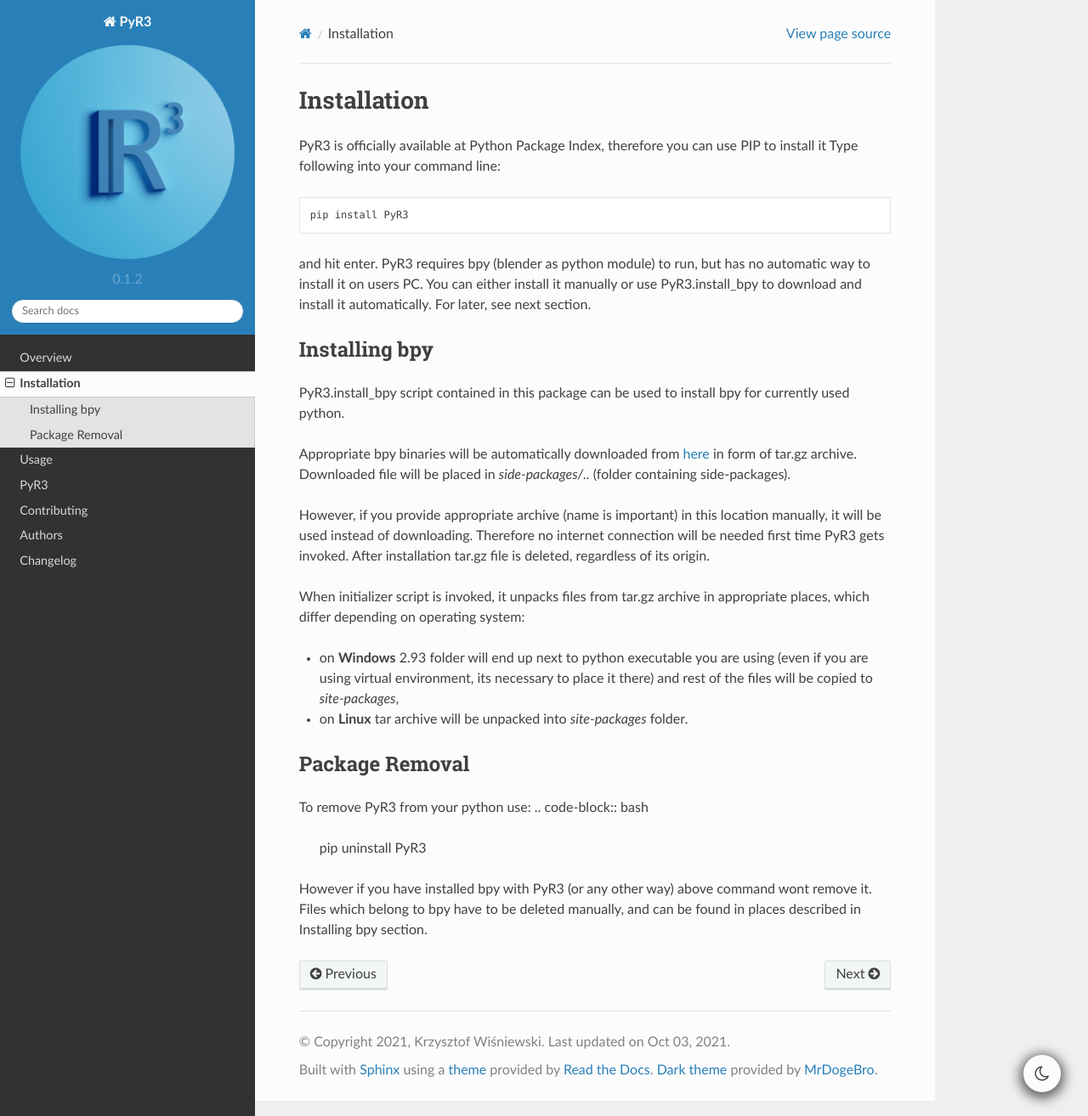
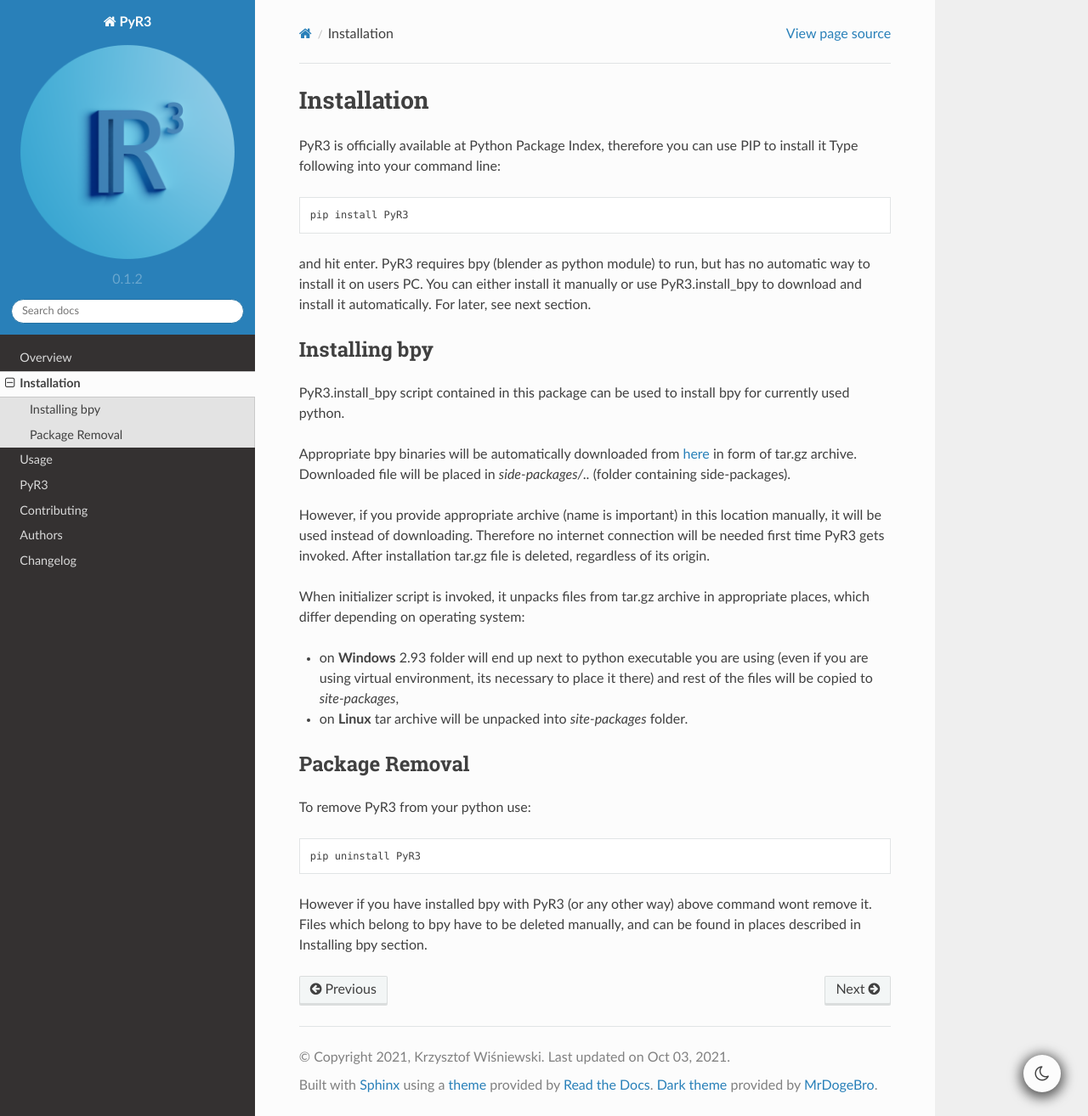
Before and after one commit to Argmaster/PyR3, a Sphinx documentation site: the page built from docs/installation.rst, in a window 1280 px wide and 1314 px high. Shown: the whole window at 85% size. Built offline with Sphinx 7.4.7 and the Read the Docs theme 2.0.0, drawn with Linux system fonts in a browser that asks for light colours; some of the changed lines change nothing that is shown.

```diff
--- a/docs/installation.rst
+++ b/docs/installation.rst
@@ -33,8 +33,7 @@
 Package Removal
 ===============
 
-To remove PyR3 from your python use:
-.. code-block:: bash
+To remove PyR3 from your python use::
 
     pip uninstall PyR3
 
--- a/docs/reference/PyR3.rst
+++ b/docs/reference/PyR3.rst
@@ -14,18 +14,10 @@
 Submodules
 ----------
 
-PyR3.bpy module
----------------
+PyR3.install\_bpy module
+------------------------
 
-.. automodule:: PyR3.bpy
-   :members:
-   :undoc-members:
-   :show-inheritance:
-
-PyR3.unpack module
-------------------
-
-.. automodule:: PyR3.unpack
+.. automodule:: PyR3.install_bpy
    :members:
    :undoc-members:
    :show-inheritance:
--- a/docs/reference/PyR3.shortcut.rst
+++ b/docs/reference/PyR3.shortcut.rst
@@ -24,6 +24,14 @@
 -----------------------
 
 .. automodule:: PyR3.shortcut.io
+   :members:
+   :undoc-members:
+   :show-inheritance:
+
+PyR3.shortcut.material module
+-----------------------------
+
+.. automodule:: PyR3.shortcut.material
    :members:
    :undoc-members:
    :show-inheritance:
```
Also changed, not shown: 1 other file.
